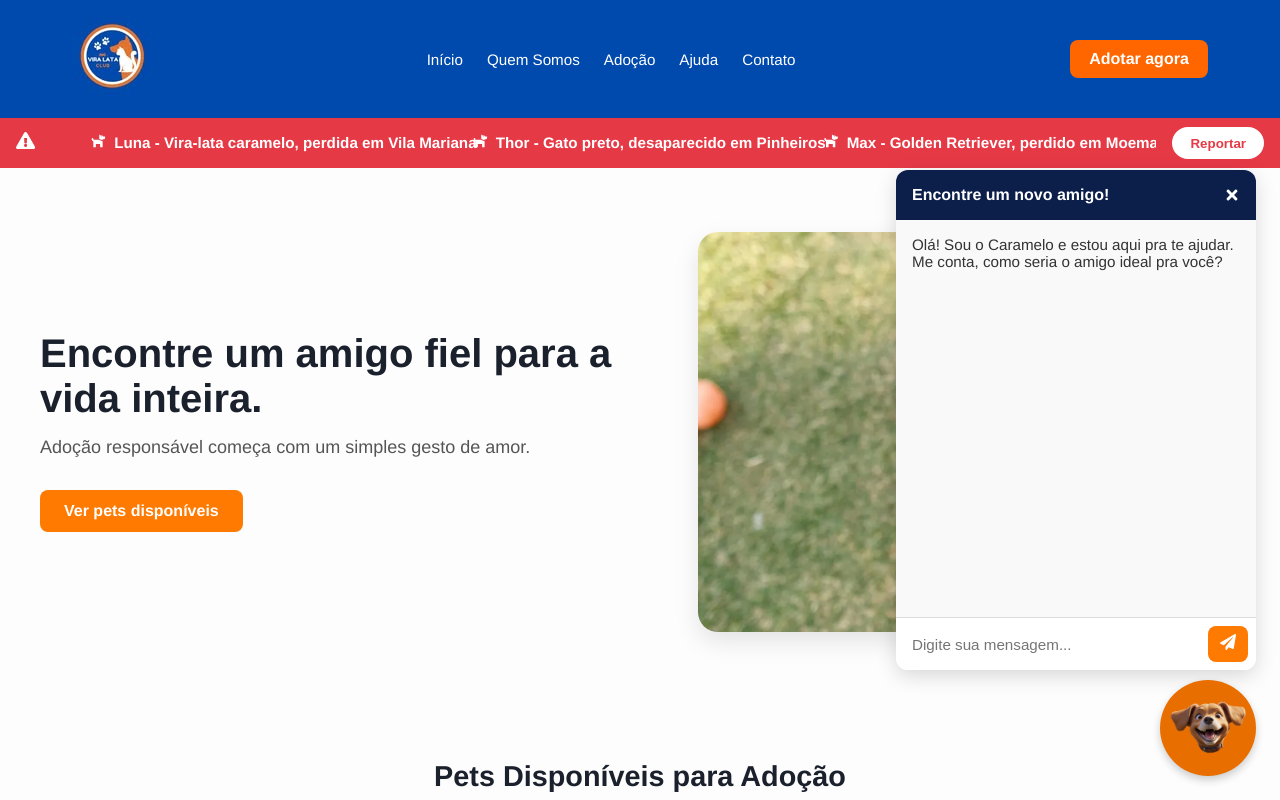
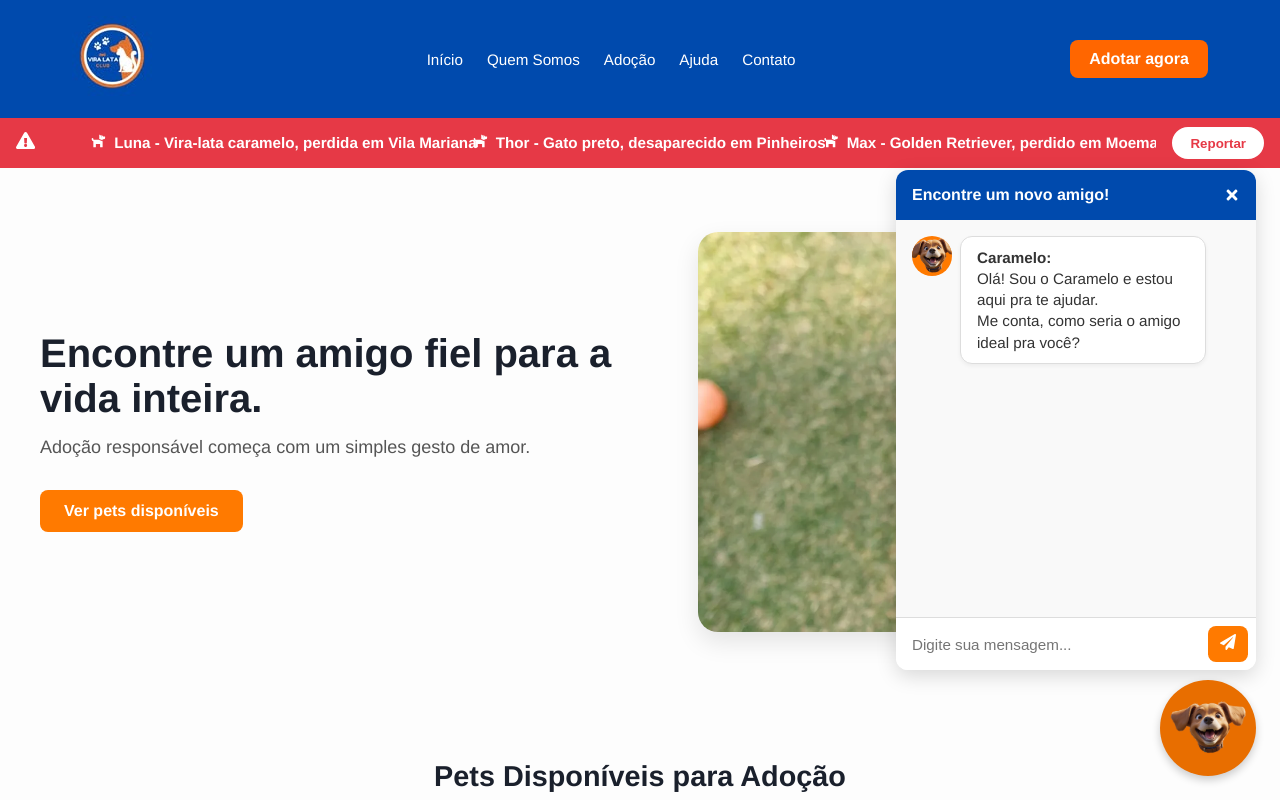
Before and after one commit to matheus-meissner/vira_lata_club, a React (Vite) app in the folder client/: page / in a window 1280 px wide. Both pictures are taken after a click on the button 1208 px from the left and 728 px from the top of the page. Shown: the top 800 px of the page. Built offline with nearby package versions, Linux system fonts and the light colour scheme.

Commit message:
feat: adiciona icone dogbot

```diff
--- a/client/src/components/ChatButton.jsx
+++ b/client/src/components/ChatButton.jsx
@@ -7,7 +7,10 @@ import {
   ChatBody,
   ChatInputArea,
   ChatInput,
-  SendButton
+  SendButton,
+  MessageBubble,
+  Avatar,
+  Bubble
 } from '../styles/ChatButton.styles';
 
 import { FaComments, FaTimes, FaPaperPlane } from 'react-icons/fa';
@@ -30,7 +33,14 @@ const ChatButton = () => {
             <FaTimes onClick={() => setIsOpen(false)} style={{ cursor: 'pointer' }} />
           </ChatHeader>
           <ChatBody>
-            <p>Olá! Sou o Caramelo e estou aqui pra te ajudar. Me conta, como seria o amigo ideal pra você?</p>
+            <MessageBubble>
+                <Avatar src={dogbot} alt="Dogbot" />
+                <Bubble>
+                <strong>Caramelo:</strong><br />
+                Olá! Sou o Caramelo e estou aqui pra te ajudar. <br />
+                Me conta, como seria o amigo ideal pra você?
+                </Bubble>
+            </MessageBubble>
           </ChatBody>
           <ChatInputArea>
             <ChatInput
--- a/client/src/styles/ChatButton.styles.js
+++ b/client/src/styles/ChatButton.styles.js
@@ -1,4 +1,5 @@
 import styled from 'styled-components';
+import { theme } from './theme';
 
 export const FloatingButton = styled.button`
   position: fixed;
@@ -45,7 +46,7 @@ export const ChatContainer = styled.div`
 
 
 export const ChatHeader = styled.div`
-  background-color: #0c1f4a;
+  background-color: ${theme.colors.primary};
   color: white;
   padding: 1rem;
   font-weight: bold;
@@ -98,3 +99,30 @@ export const SendButton = styled.button`
     background-color: #e56700;
   }
 `;
+
+export const MessageBubble = styled.div`
+  display: flex;
+  align-items: flex-start;
+  gap: 0.5rem;
+  margin-bottom: 1rem;
+`;
+
+export const Avatar = styled.img`
+  width: 40px;
+  height: 40px;
+  border-radius: 50%;
+  background-color: #ff7a00;
+  object-fit: cover;
+`;
+
+export const Bubble = styled.div`
+  background-color: #ffffff;
+  border: 1px solid #ddd;
+  padding: 0.6rem 1rem;
+  border-radius: 12px;
+  max-width: 75%;
+  font-size: 0.95rem;
+  color: #333;
+  box-shadow: 0 2px 4px rgba(0,0,0,0.05);
+  line-height: 1.4;
+`;
```
